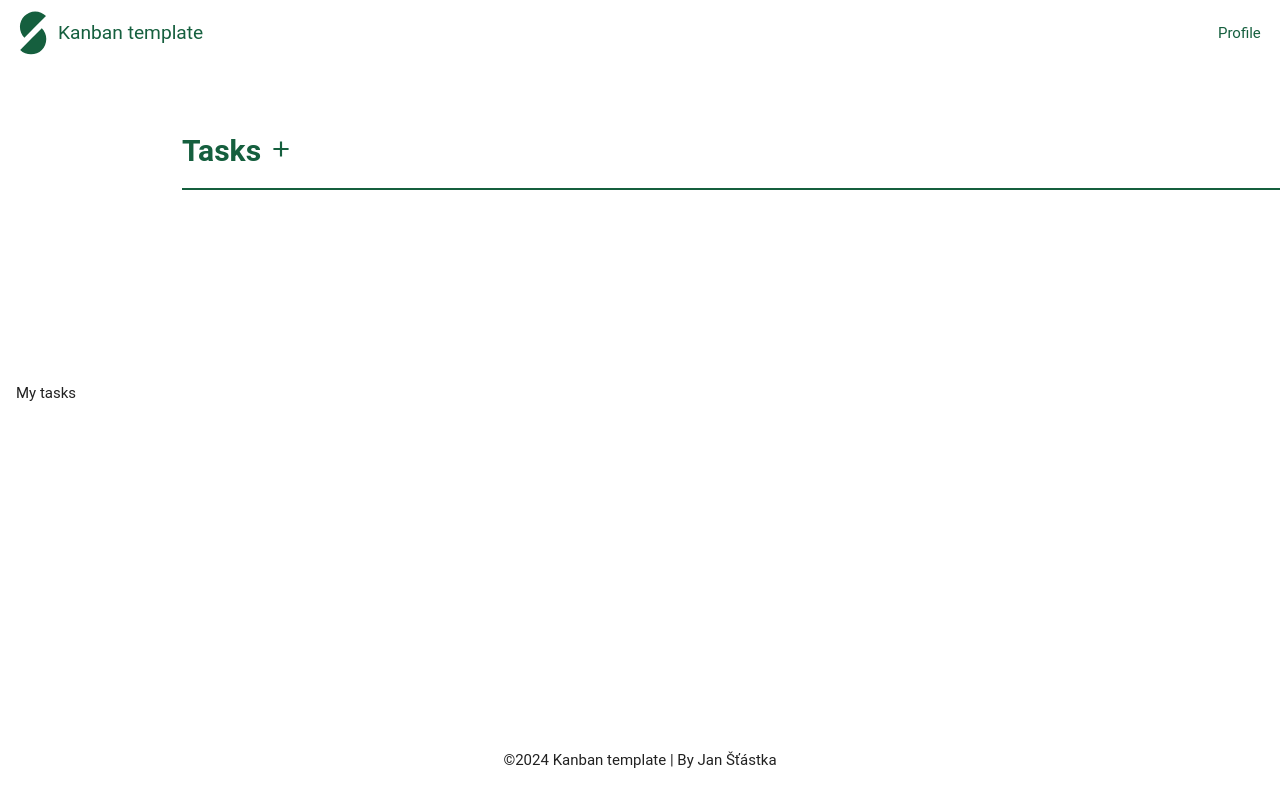
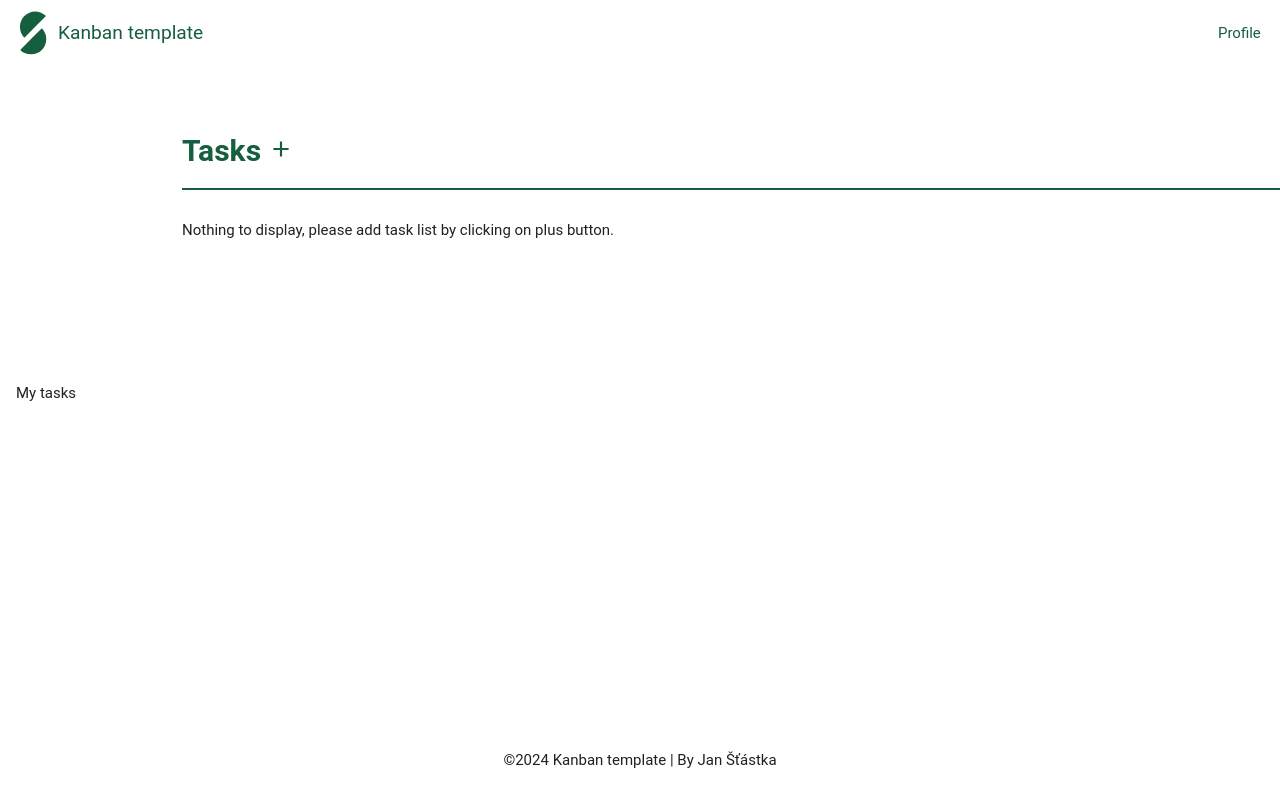
Before and after one commit to StastkaJan/vue-kanban, a Vue app: page / in a window 1280 px wide. Built offline with nearby package versions, Linux system fonts and the light colour scheme.

Commit message:
Implemented status message when no list exist

```diff
--- a/src/views/TasksView.vue
+++ b/src/views/TasksView.vue
@@ -20,9 +20,13 @@ watch(lists, saveList)
       </h1>
     </header>
 
-    <div>
+    <div v-if="lists.length > 0">
       <TasksList v-for="list of lists" :key="list.name" :list="list" />
     </div>
+
+    <template v-else>
+      <p>Nothing to display, please add task list by clicking on plus button.</p>
+    </template>
   </main>
 </template>
 
```
